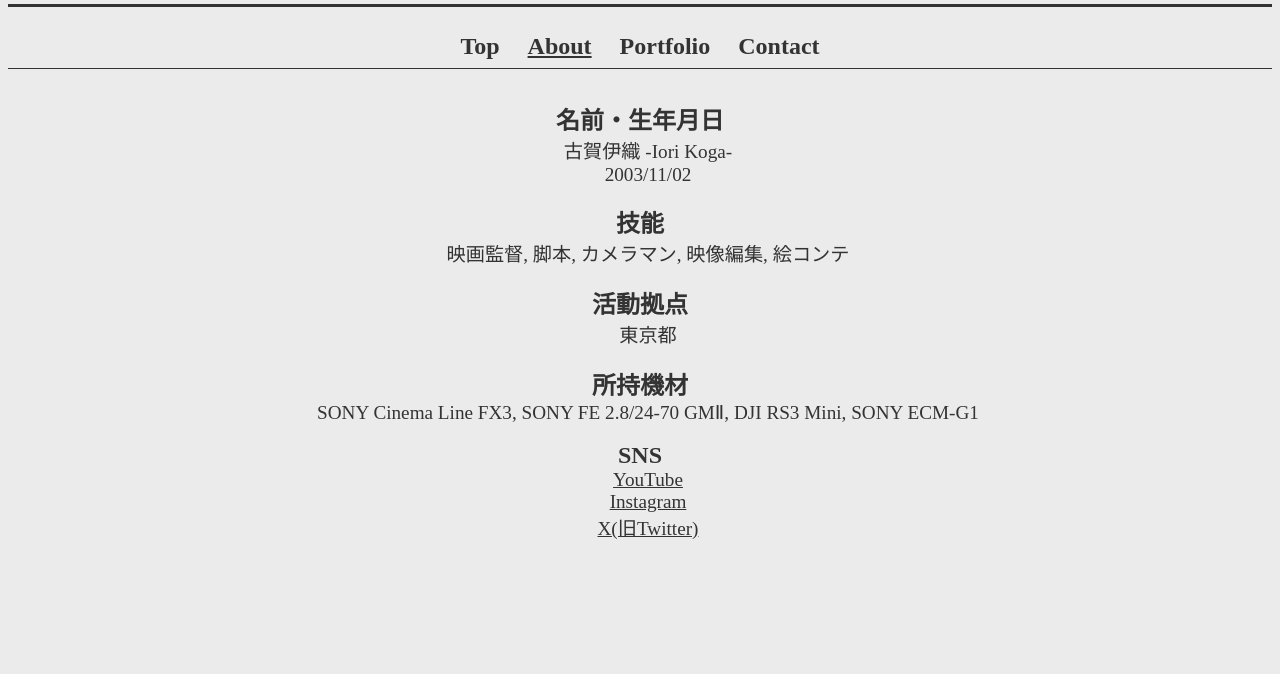
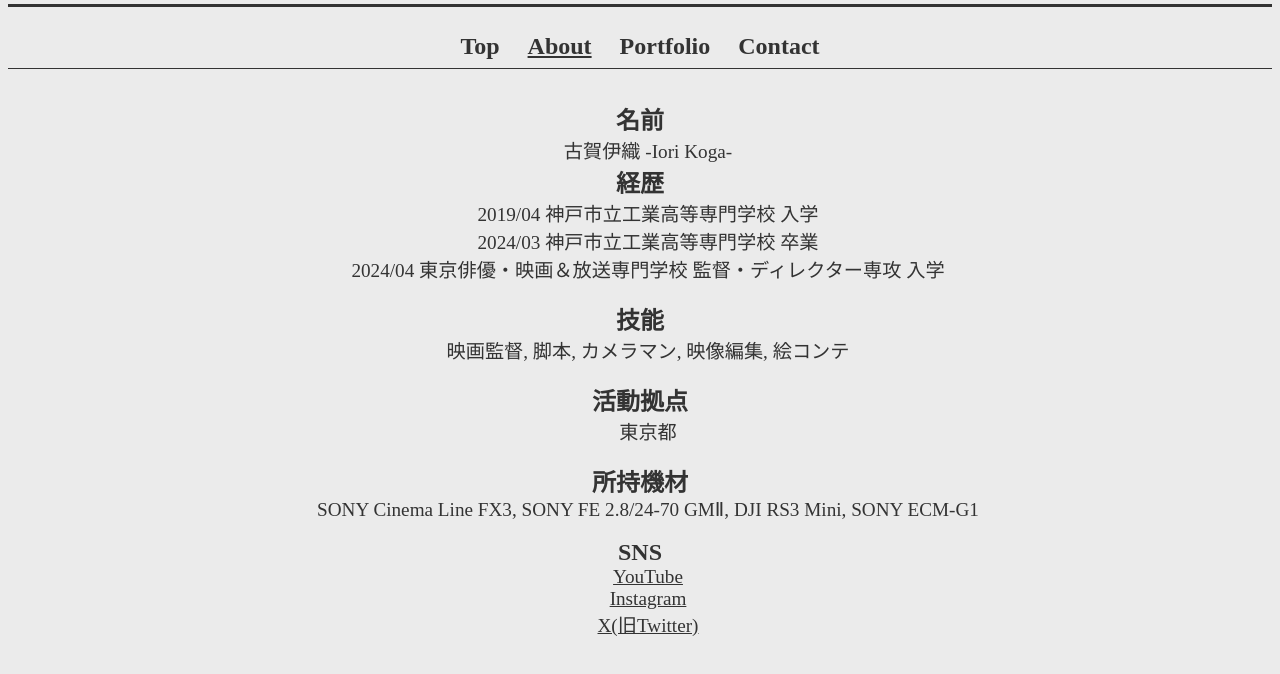
Before and after one commit to KogaIori/KogaIori-Top, a plain HTML site: page About/index.html in a window 1280 px wide. Shown: the part 68-742 px from the top of the page. Drawn offline with Linux system fonts and the light colour scheme.

Commit message:
Add files via upload

```diff
--- a/About/index.html
+++ b/About/index.html
@@ -16,11 +16,17 @@
     <a href="https://kogaiori.github.io/KogaIori-Top/Contact/index.html" class="section noanker color">Contact</a>
     <div class="linesection"></div>
 
-    <a class="section color">名前・生年月日</a>
+    <a class="section color">名前</a>
     <br>
     <a class="sentence color">古賀伊織 -Iori Koga-</a>
     <br>
-    <a class="sentence color">2003/11/02</a>
+    <a class="section color">経歴</a>
+    <br>
+    <a class="sentence color">2019/04 神戸市立工業高等専門学校 入学</a>
+    <br>
+    <a class="sentence color">2024/03 神戸市立工業高等専門学校 卒業</a>
+    <br>
+    <a class="sentence color">2024/04 東京俳優・映画＆放送専門学校 監督・ディレクター専攻 入学</a>
     <br><br>
     <a class="section color">技能</a>
     <br>
```
